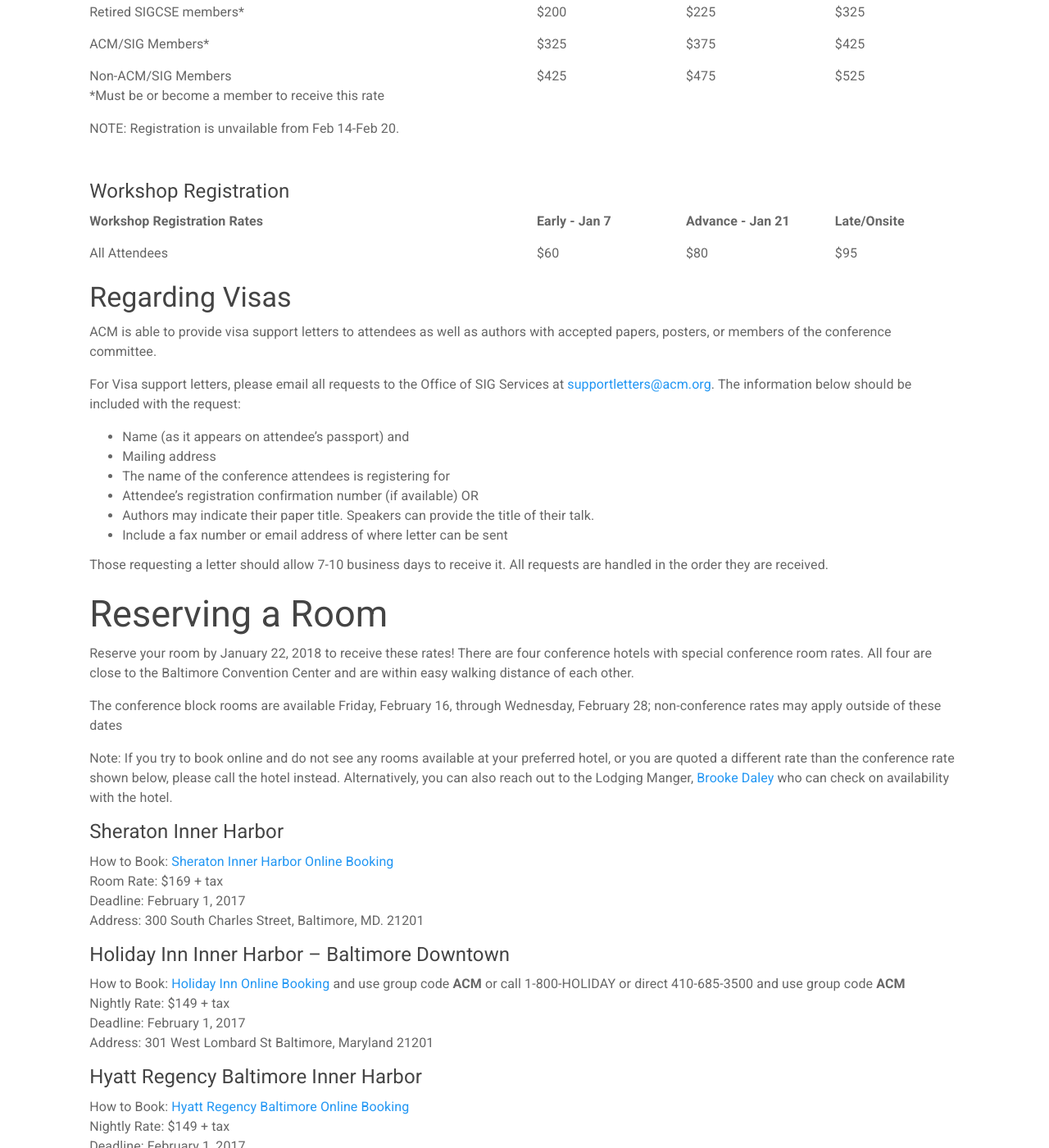
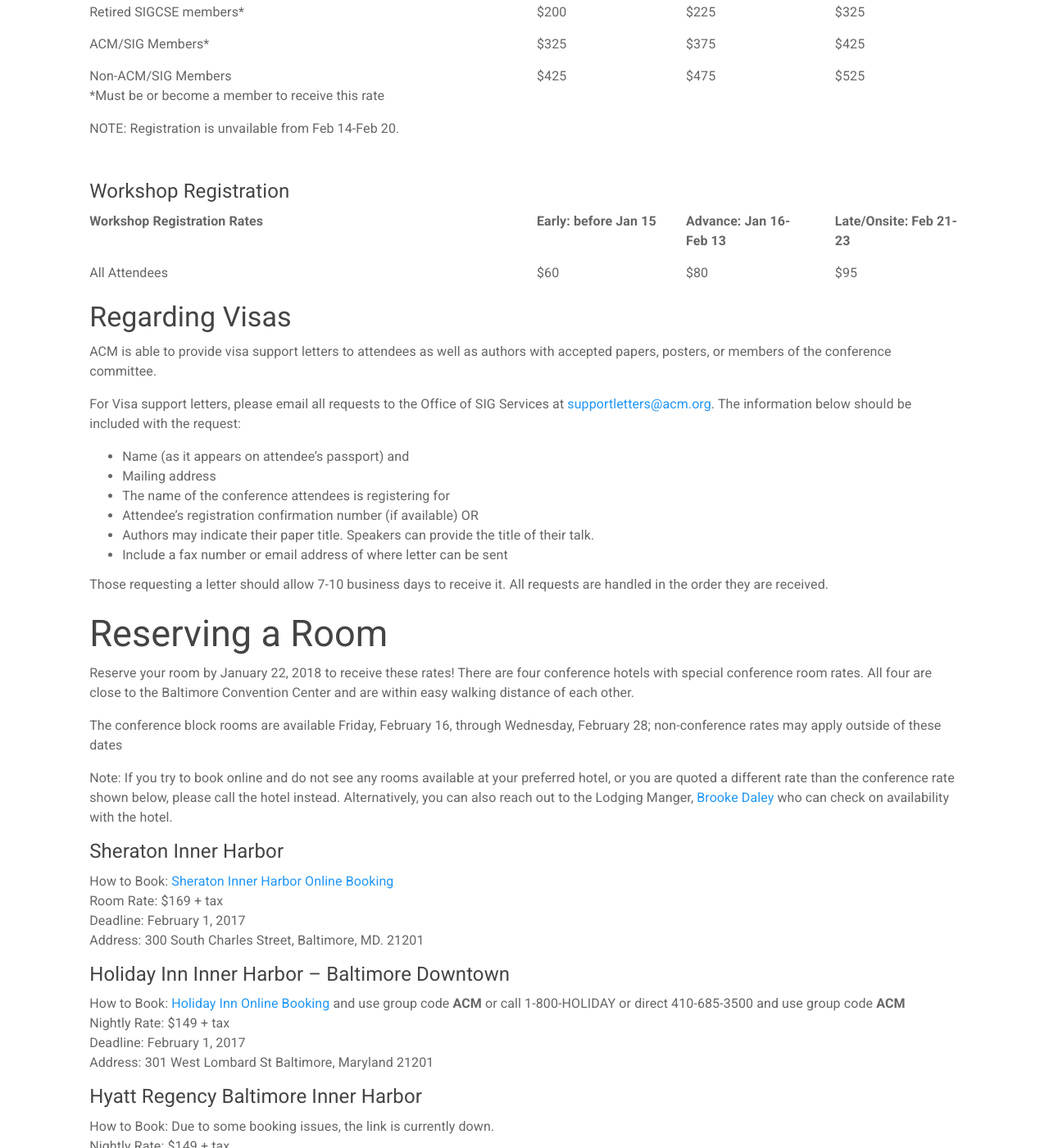
Before and after one commit to sigcsets/sigcse2018, a Jekyll site: the page built from attendees/index.md, in a window 1280 px wide and 1400 px high, scrolled down 1393 px. Shown: the whole window at 82% size. Built offline with Jekyll 4.4.1, drawn with Linux system fonts in a browser that asks for light colours.

Commit message:
update workshop dates

```diff
--- a/attendees/index.md
+++ b/attendees/index.md
@@ -131,9 +131,9 @@
 
 <div class = "row" style = "font-weight: bold;">
     <div class = "col-sm-6"> Workshop Registration Rates </div>
-    <div class = "col-sm-2"> Early - Jan 7 </div>
-    <div class = "col-sm-2"> Advance - Jan 21 </div>
-    <div class = "col-sm-2"> Late/Onsite </div>
+    <div class = "col-sm-2"> Early: before Jan 15 </div>
+    <div class = "col-sm-2"> Advance: Jan 16-Feb 13 </div>
+    <div class = "col-sm-2"> Late/Onsite: Feb 21-23 </div>
 </div>
 <div class = "row" style="padding-top: 15px;">
     <div class = "col-sm-6"> All Attendees </div>
@@ -183,7 +183,8 @@
 Address: 301 West Lombard St  Baltimore, Maryland 21201
 
 #### Hyatt Regency Baltimore Inner Harbor
-How to Book: [Hyatt Regency Baltimore Online Booking](https://aws.passkey.com/go/SIGCSE2018)<br>
+How to Book: Due to some booking issues, the link is currently down.<br>
+<!-- [Hyatt Regency Baltimore Online Booking](https://aws.passkey.com/go/SIGCSE2018) -->
 Nightly Rate: $149 + tax<br>
 Deadline: February 1, 2017<br>
 Address: 300 Light Street, Baltimore, MD 21202, USA
```
